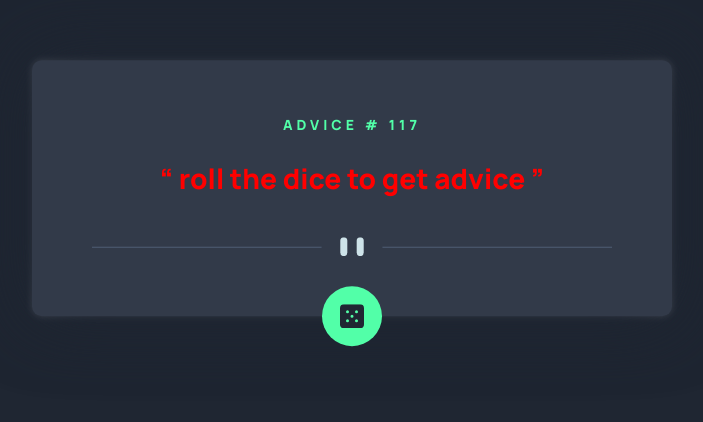
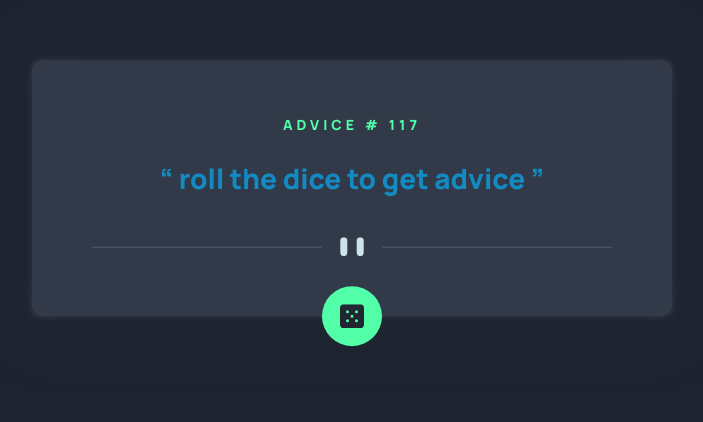
Before and after one commit to moustafasa/advise-generator, a plain HTML site: page index.html in a window 1280 px wide. Shown: the part 212-634 px from the top of the page, without its empty margins (288-991 px from the left). Drawn offline with Linux system fonts and the light colour scheme.

Commit message:
change the color of guidliness statement

```diff
--- a/css/main.css
+++ b/css/main.css
@@ -74,7 +74,7 @@ img {
   margin: 25px auto 40px;
 }
 .adviceCont blockquote .first {
-  color: red;
+  color: rgb(19, 139, 194);
 }
 .adviceCont .desktop-divider {
   display: block;
```
